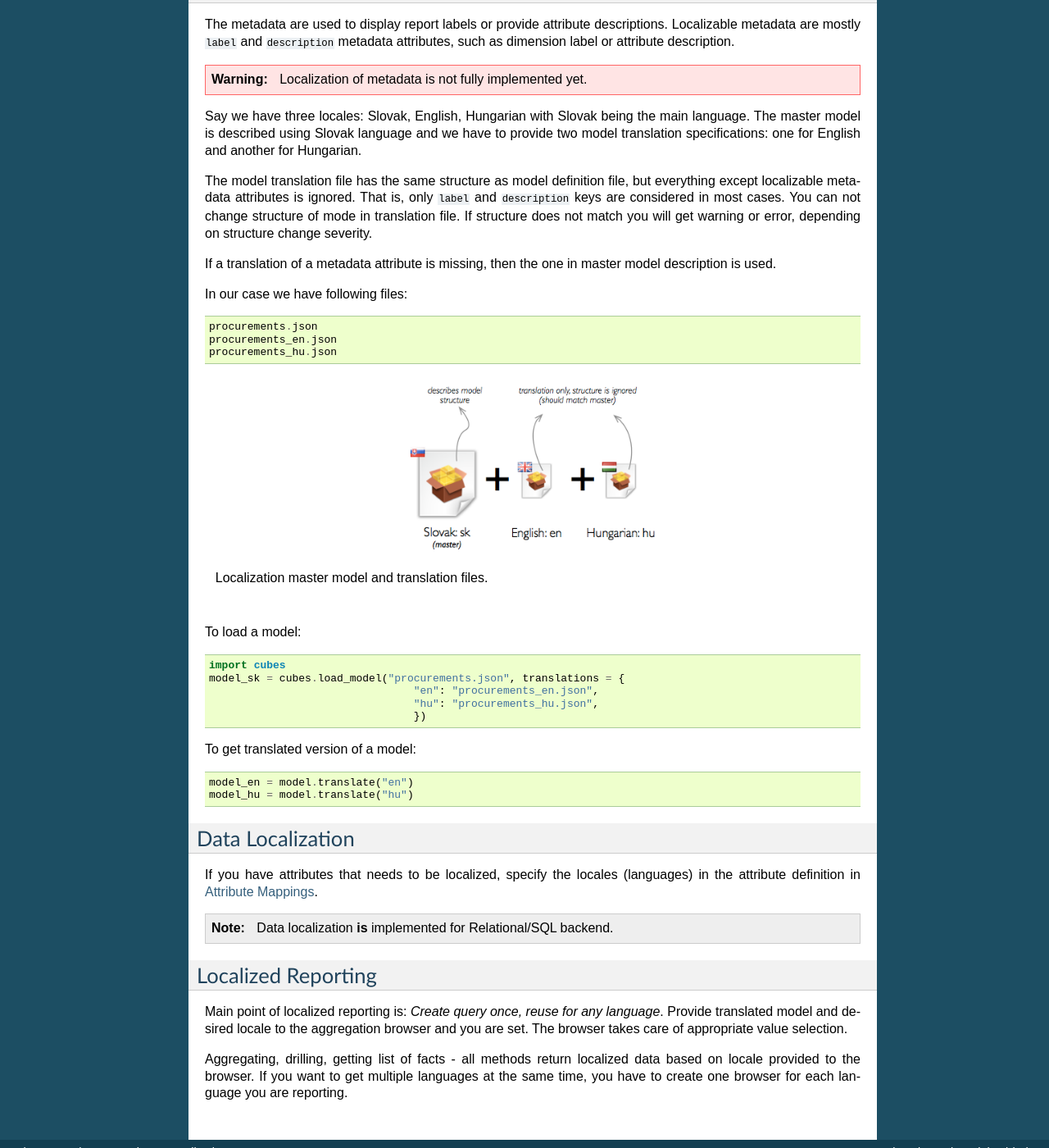
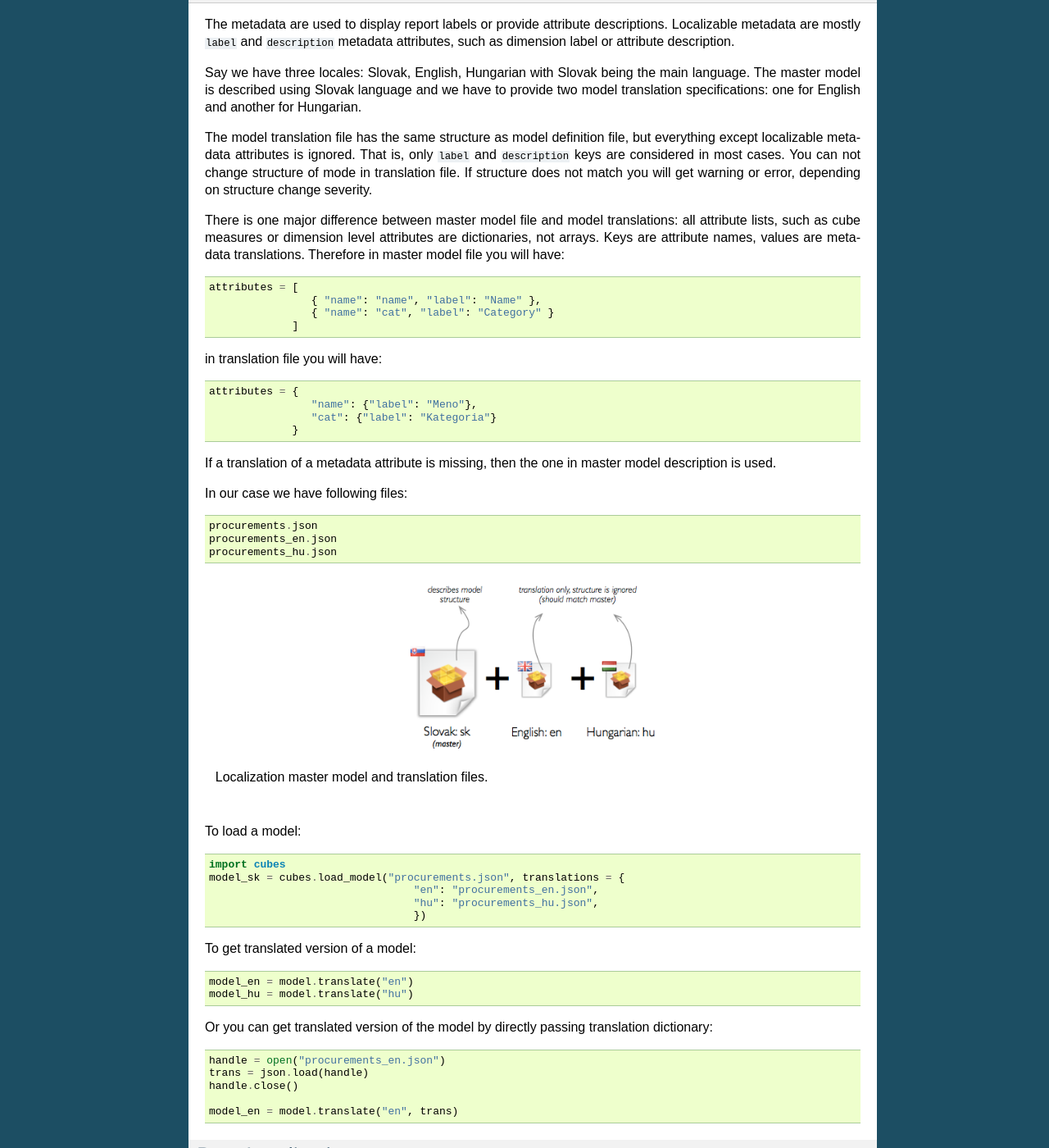
Before and after one commit to DataBrewery/cubes, a Sphinx documentation site: the page built from doc/localization.rst, in a window 1280 px wide and 1400 px high, scrolled down 828 px. Shown: the whole window at 82% size. Built offline with Sphinx 7.4.7, drawn with Linux system fonts in a browser that asks for light colours; some of the changed text lies outside the part shown.

Commit message:
more localization updates and documentation; added documentation for new server configuration

```diff
--- a/doc/api/cubes.rst
+++ b/doc/api/cubes.rst
@@ -26,7 +26,7 @@ Logical Model
 .. autoclass:: cubes.Attribute
     :members:
 
-.. autofunction:: cubes.attributelist
+.. autofunction:: cubes.attribute_list
 
 Aggregate browsing
 ==================
--- a/doc/localization.rst
+++ b/doc/localization.rst
@@ -34,10 +34,6 @@ The metadata are used to display report labels or provide attribute descriptions
 metadata are mostly ``label`` and ``description`` metadata attributes, such as dimension label or
 attribute description.
 
-.. warning::
-
-    Localization of metadata is not fully implemented yet.
-
 Say we have three locales: Slovak, English, Hungarian with Slovak being the main language. The
 master model is described using Slovak language and we have to provide two model translation
 specifications: one for English and another for Hungarian.
@@ -46,6 +42,23 @@ The model translation file has the same structure as model definition file, but
 localizable metadata attributes is ignored. That is, only ``label`` and ``description`` keys are
 considered in most cases. You can not change structure of mode in translation file. If structure
 does not match you will get warning or error, depending on structure change severity.
+
+There is one major difference between master model file and model translations: all attribute
+lists, such as cube measures or dimension level attributes are dictionaries, not arrays. Keys are
+attribute names, values are metadata translations. Therefore in master model file you will have::
+
+    attributes = [
+                    { "name": "name", "label": "Name" },
+                    { "name": "cat", "label": "Category" }
+                 ]
+
+in translation file you will have::
+
+    attributes = {
+                    "name": {"label": "Meno"},
+                    "cat": {"label": "Kategoria"}
+                 }
+
 
 If a translation of a metadata attribute is missing, then the one in master model description is
 used.
@@ -80,6 +93,16 @@ To get translated version of a model:
     model_en = model.translate("en")
     model_hu = model.translate("hu")
 
+Or you can get translated version of the model by directly passing translation dictionary:
+
+.. code-block:: python
+
+    handle = open("procurements_en.json")
+    trans = json.load(handle)
+    handle.close()
+
+    model_en = model.translate("en", trans)
+
 
 Data Localization
 -----------------
```
Also changed, not shown: other parts of doc/localization.rst (+1 -1 lines), doc/server.rst (+21 -5 lines), doc/slicer.rst (+11 -0 lines), 3 other files.
